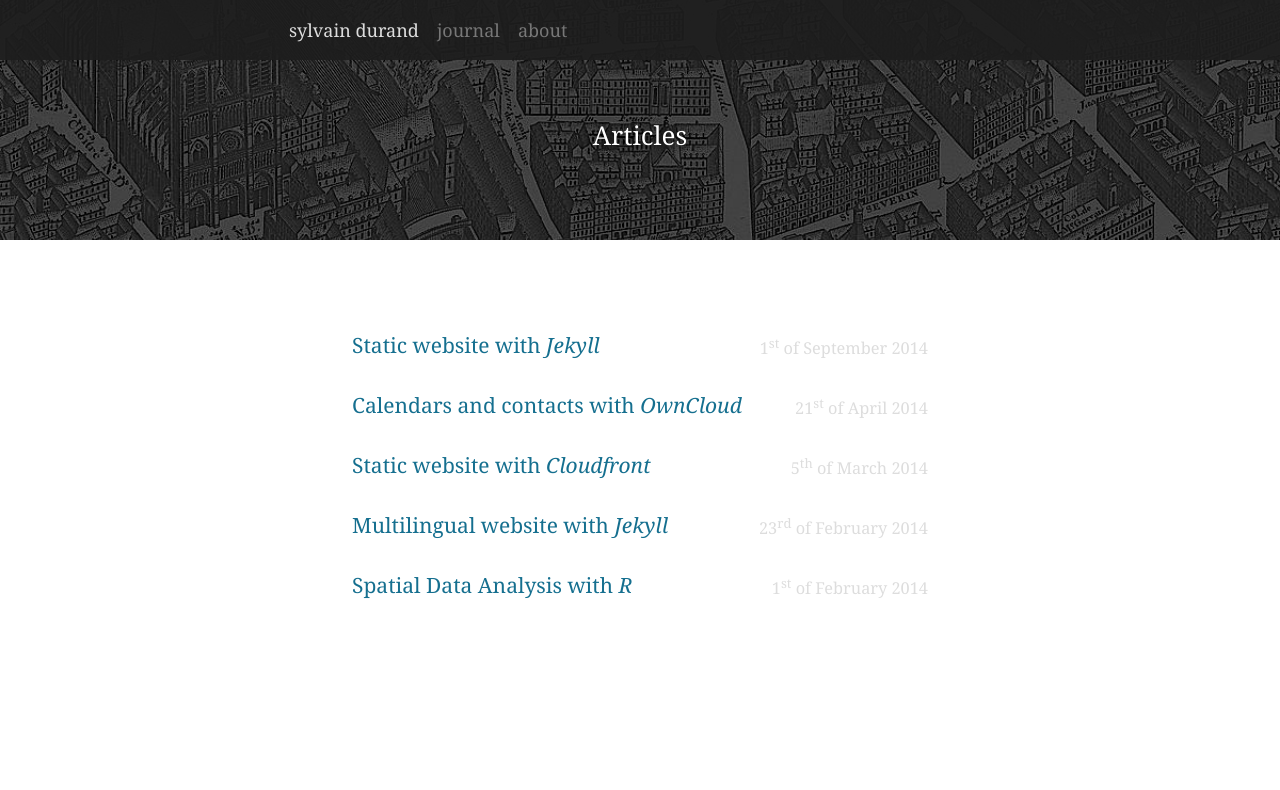
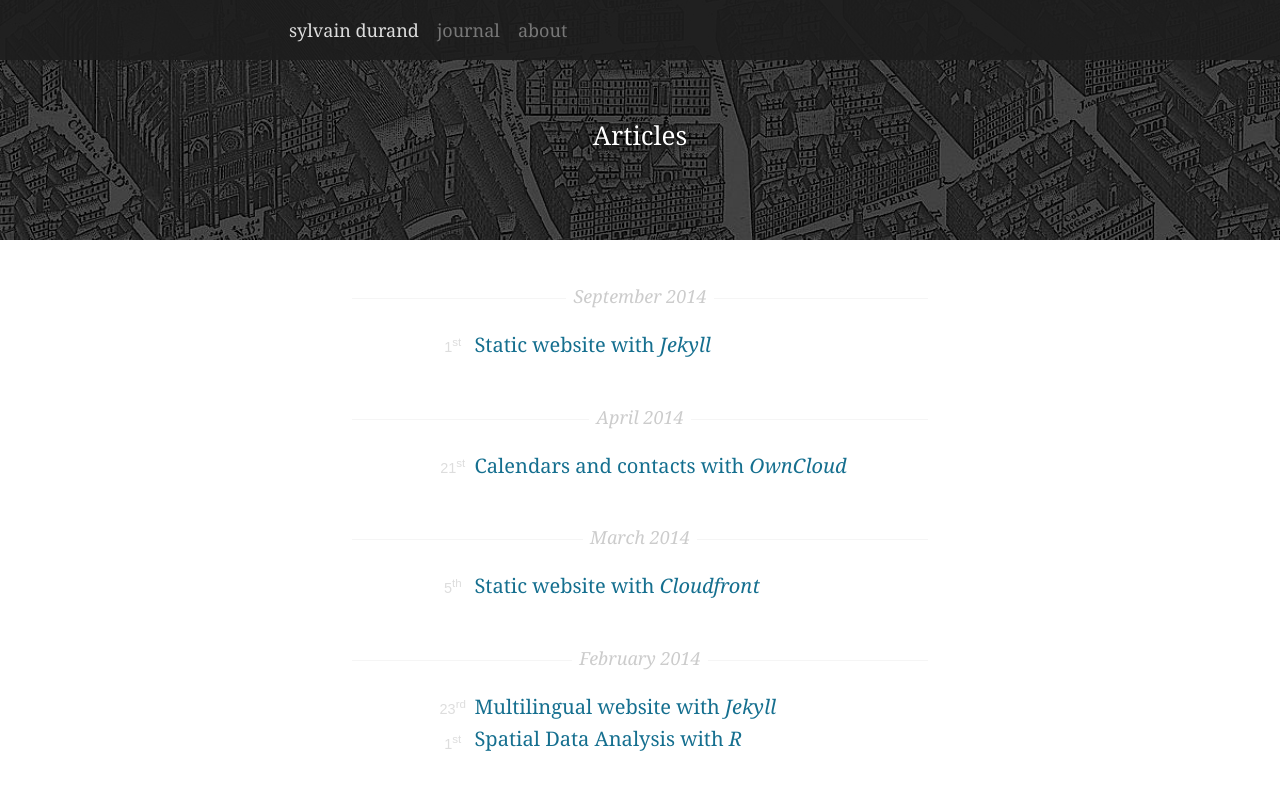
Before and after one commit to simonmeggle/simonmeggle.github.io, a Jekyll site: the page built from _posts/en/pages/2014-01-01-index.md, in a window 1280 px wide. Shown: the top 790 px of the page. Built offline with Jekyll 4.4.1, drawn with Linux system fonts in a browser that asks for light colours; some web fonts are replaced.

Commit message:
New lists

```diff
--- /dev/null
+++ b/_includes/day.html
@@ -0,0 +1,17 @@
+{% capture date %}
+{% assign d = include.date | date: "%-d" %}
+
+{% if page.lang == 'fr' %}
+
+{{ d }}{% if d == "1" %}<sup>er</sup>{% endif %}
+
+{% else %}
+
+{{ d }}<sup>{% case d %}
+{% when '1' or '21' or '31' %}st
+{% when '2' or '22' %}nd
+{% when '3' or '23' %}rd
+{% else %}th
+{% endcase %}</sup>
+{% endif %}
+{% endcapture %}{{ date | strip_newlines }}
--- a/_includes/list.html
+++ b/_includes/list.html
@@ -1,9 +1,7 @@
-<ul class="liste">{% assign posts=site.posts | where:"lang", page.lang | where:"type", posts %}
-{% for post in posts %}
-  <li>
-    <a href="{{ post.url }}">
-      <span>{% include date.html date=post.date %}</span>
-      {{ post.title | replace: '<br/>', '' }}
-    </a>
-  </li>{% endfor %}
+<ul class="list">{% assign posts=site.posts | where:"lang", page.lang | where:"type", posts %}{% for post in posts %}{% capture currentyear %}{{post.date | date: "%m/%Y"}}{% endcapture %}{% if currentyear != year %}{% unless forloop.first %}
+    </ul>
+  </li>{% endunless %}
+  <li><span>{% include month.html date=post.date %}{{ post.date | date: "%Y"}}</span>
+    <ul>{% capture year %}{{currentyear}}{% endcapture %}{% endif %}
+	  <li><a href="{{ post.url }}"><span>{% include day.html date=post.date %}</span> {{ post.title | replace: '<br/>', '' }}</a></li>{% endfor %}
 </ul>
--- a/_includes/date.html
+++ b/_includes/month.html
@@ -20,17 +17,10 @@
 {% when '11' %}novembre
 {% when '12' %}décembre
 {% endcase %}
-{{ include.date | date: "%Y"}}
 
 {% else %}
 
-{{ d }}<sup>{% case d %}
-{% when '1' or '21' or '31' %}st
-{% when '2' or '22' %}nd
-{% when '3' or '23' %}rd
-{% else %}th
-{% endcase %}</sup>
-of {{ include.date | date: "%B %Y"}}
+{{ include.date | date: "%B"}}
 
 {% endif %}
 {% endcapture %}{{ date | strip_newlines }}
--- a/medias/style.sass
+++ b/medias/style.sass
@@ -6,6 +6,7 @@ $main: 18
 $size: $main
 $line: 30/$main
 $width: 32em
+$sans: "PT Sans", Arial, sans
 
 // Mixins
 
@@ -14,7 +15,7 @@ $width: 32em
   line-height: #{$line/$size*$main}
 
 =padding($top, $bottom, $hor:0)
-  padding: $top*$line/$size*$main+em $hor $bottom*$line/$size*$main+em
+  padding: $top*$line/$size*$main+em $hor+em $bottom*$line/$size*$main+em
 
 =margin($top, $bottom, $size:$size)
   margin: $top*$line/$size*$main+em auto $bottom*$line/$size*$main+em
@@ -109,27 +110,48 @@ hr:before
 
 // Articles list
 
-.liste
-  $size: 21 !global
-  +padding(0.5,0)
-  +width
-  +font
+.list
+  &>li
+    $size: 18 !global
+    +font
+    +padding(0,.5,.5)
+    text-align: center
+    color: #ccc
+    border-top: 1px solid #f5f5f5
+    margin: -2px auto 1.5*$line/$size*$main+em
 
-  a
-    display: block
-    +padding(.5,.5)
+    &>span
+      font-style: italic
+      position: relative
+      bottom: 1em
+      background: #fff
+      padding: 0 .4em 0
+  ul
+    $size: 19 !global
+    +font
+    +padding(0,0)
+    +width
+    text-align: left
 
-    &:hover
-      background: #fdfdfd
+    a
+      display: block
+      +font
+      +width($width - 10em)
+      margin: 0 auto
 
-  span
-    $size: 14 !global
-    +font
-    display: block
-    float: right
-    color: #ddd
-    margin-left: 1em
+      &:hover
+        background: #fdfdfd
 
+      span
+        $size: 13 !global
+        +font
+        font-family: $sans
+        text-align: center
+        display: block
+        float: left
+        clear: both
+        width: 3em
+        color: #ddd
 
 // Lettrine
 
@@ -203,13 +225,13 @@ h1
 
 code
   line-height: 0
-  font-family: "PT Sans", Arial, sans
+  font-family: $sans
 
 pre
   $size: $main !global
   +font
   font-family: monospace, monospace
-  +padding(1,1,$line/$size*$main+em)
+  +padding(1,1,$line/$size*$main)
   +width($width - 3em)
   margin: $line/$size*$main+em auto
   overflow-x: auto
```
Also changed, not shown: other parts of _includes/month.html (+0 -3 lines).
